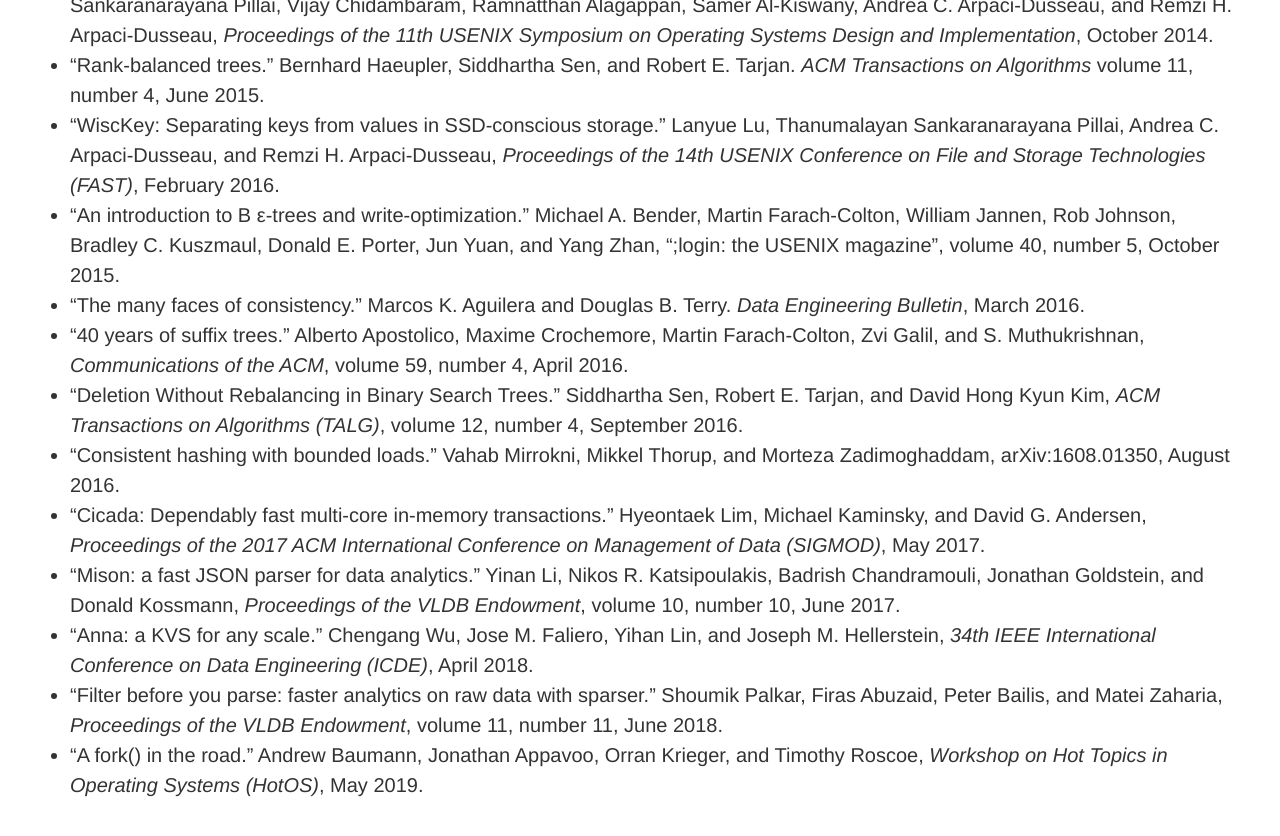
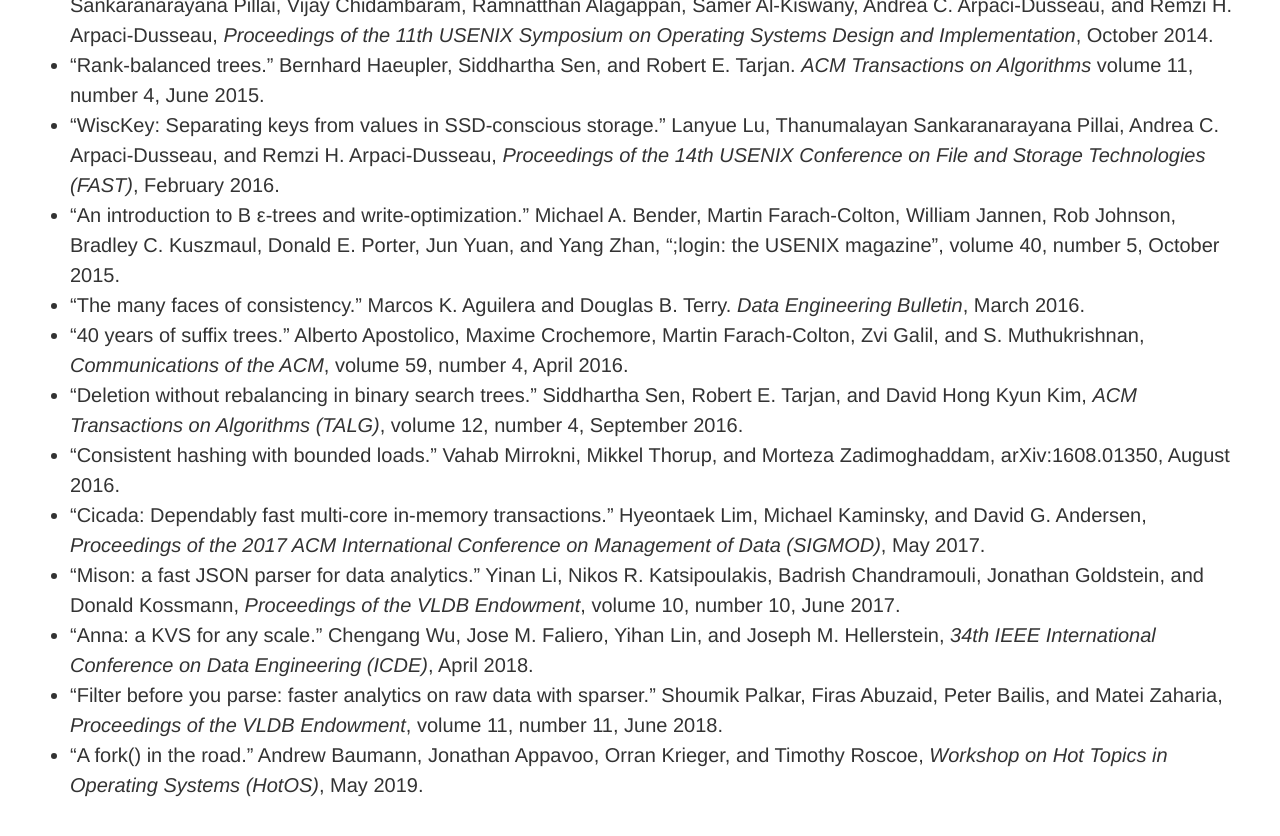
Before and after one commit to mspiegel/mspiegel.github.com, a Jekyll site: the page built from canon.md, in a window 1280 px wide and 900 px high, scrolled down 8760 px. Shown: the top 836 px of the window. Built offline with Jekyll 4.4.1, drawn with Linux system fonts in a browser that asks for light colours.

Commit message:
Fix capitalization

```diff
--- a/canon.md
+++ b/canon.md
@@ -194,7 +194,7 @@ Michael Eisenberg.  University of Colorado.
 * "An introduction to B ε-trees and write-optimization." Michael A. Bender, Martin Farach-Colton, William Jannen, Rob Johnson, Bradley C. Kuszmaul, Donald E. Porter, Jun Yuan, and Yang Zhan, ";login: the USENIX magazine", volume 40, number 5, October 2015.
 * "The many faces of consistency." Marcos K. Aguilera and Douglas B. Terry. _Data Engineering Bulletin_, March 2016.
 * "40 years of suffix trees." Alberto Apostolico, Maxime Crochemore, Martin Farach-Colton, Zvi Galil, and S. Muthukrishnan, _Communications of the ACM_, volume 59, number 4, April 2016.
-* "Deletion Without Rebalancing in Binary Search Trees." Siddhartha Sen, Robert E. Tarjan, and David Hong Kyun Kim, _ACM Transactions on Algorithms (TALG)_, volume 12, number 4, September 2016.
+* "Deletion without rebalancing in binary search trees." Siddhartha Sen, Robert E. Tarjan, and David Hong Kyun Kim, _ACM Transactions on Algorithms (TALG)_, volume 12, number 4, September 2016.
 * "Consistent hashing with bounded loads." Vahab Mirrokni, Mikkel Thorup, and Morteza Zadimoghaddam, arXiv:1608.01350, August 2016.
 * "Cicada: Dependably fast multi-core in-memory transactions." Hyeontaek Lim, Michael Kaminsky, and David G. Andersen, _Proceedings of the 2017 ACM International Conference on Management of Data (SIGMOD)_, May 2017.
 * "Mison: a fast JSON parser for data analytics." Yinan Li, Nikos R. Katsipoulakis, Badrish Chandramouli, Jonathan Goldstein, and Donald Kossmann, _Proceedings of the VLDB Endowment_, volume 10, number 10, June 2017.
```
